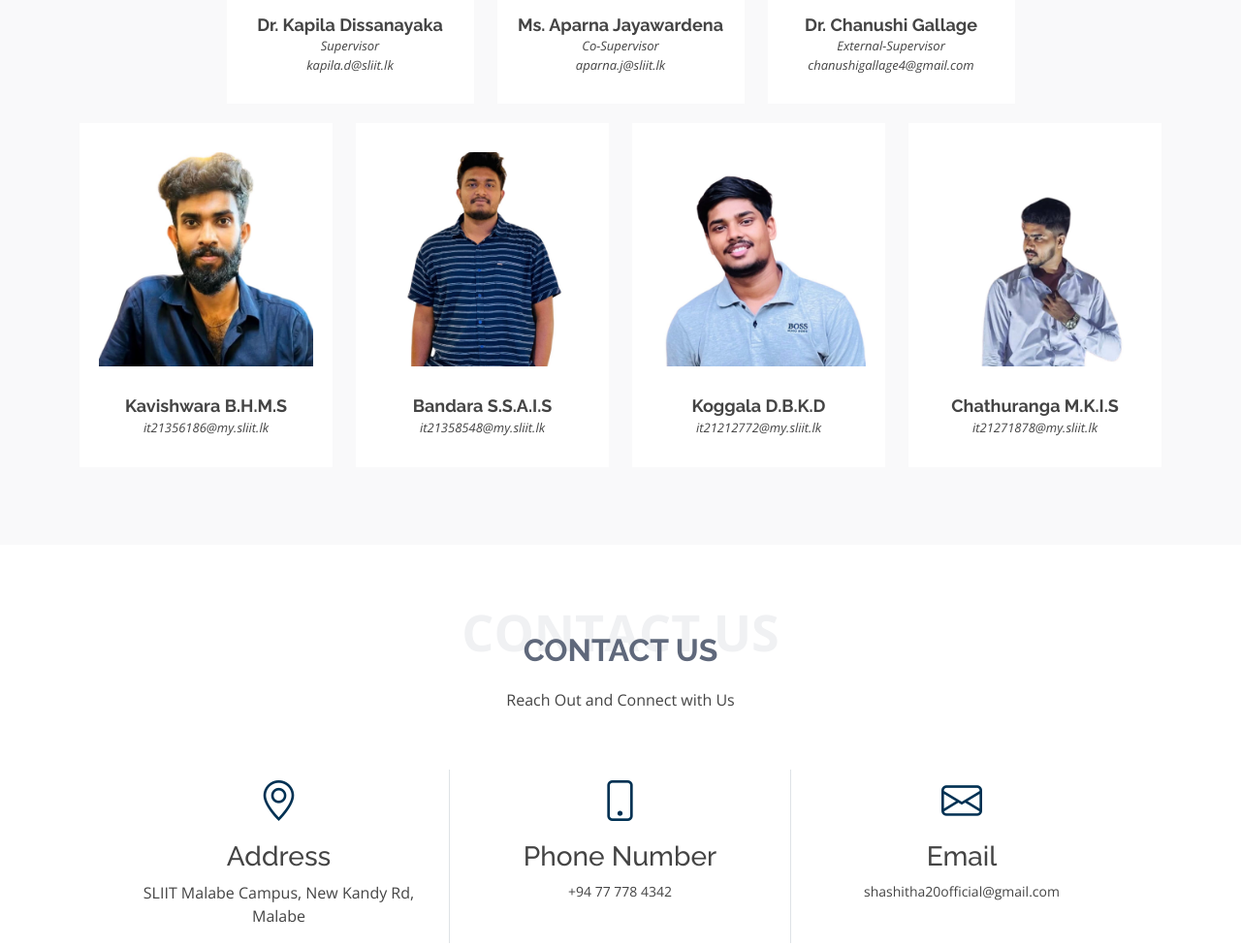
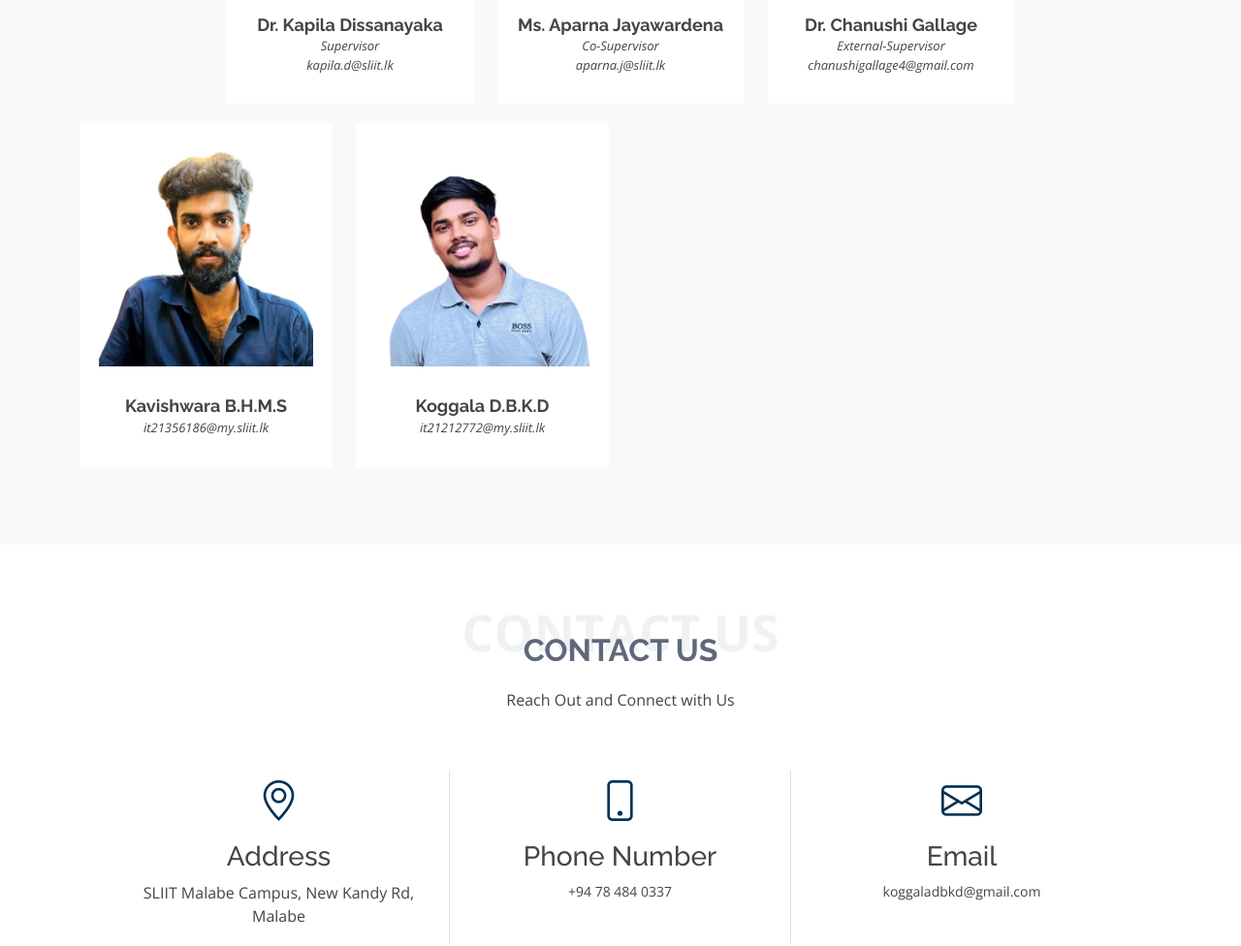
Before and after one commit to Kavindu-Koggala/CarebridgeWeb, a plain HTML site: page index.html in a window 1280 px wide. Shown: the part 7960-8936 px from the top of the page at 97% size. Drawn offline with nearby package versions, Linux system fonts and the light colour scheme.

Commit message:
updated
updated html

```diff
--- a/index.html
+++ b/index.html
@@ -966,7 +966,7 @@
               </div>
             </div>
 
-            <div
+           <!-- <div
               data-aos="fade-up"
               data-aos-delay="200"
               class="col-lg-3 col-md-6 d-flex align-items-stretch"
@@ -976,11 +976,11 @@
                 <h4>Bandara S.S.A.I.S</h4>
                 <span>it21358548@my.sliit.lk</span>
               </div>
-            </div>
+            </div> -->
 
             <div
               data-aos="fade-up"
-              data-aos-delay="300"
+              data-aos-delay="200"
               class="col-lg-3 col-md-6 d-flex align-items-stretch"
             >
               <div class="member">
@@ -990,7 +990,7 @@
               </div>
             </div>
 
-            <div
+           <!-- <div
               data-aos="fade-up"
               data-aos-delay="400"
               class="col-lg-3 col-md-6 d-flex align-items-stretch"
@@ -1001,7 +1001,7 @@
                 <span>it21271878@my.sliit.lk</span>
               </div>
             </div>
-          </div>
+          </div> -->
 
 
         </div>
@@ -1037,7 +1037,7 @@
             >
               <i class="bi bi-phone mx-auto"></i>
               <h3>Phone Number</h3>
-              <p>+94 77 778 4342</p>
+              <p>+94 78 484 0337</p>
             </div>
 
             <div
@@ -1047,7 +1047,7 @@
             >
               <i class="bi bi-envelope mx-auto"></i>
               <h3>Email</h3>
-              <p>shashitha20official@gmail.com</p>
+              <p>koggaladbkd@gmail.com</p>
             </div>
           </div>
         </div>
@@ -1085,8 +1085,8 @@
                 New Kandy Rd, <br />
                 Malabe <br />
 
-                <strong>Phone:</strong> +94 77 778 4342<br />
-                <strong>Email:</strong> shashitha20official@gmail.com<br />
+                <strong>Phone:</strong> +94 78 484 0337<br />
+                <strong>Email:</strong> koggaladbkd@gmail.com<br />
               </p>
 
               <div class="social-links">
```
